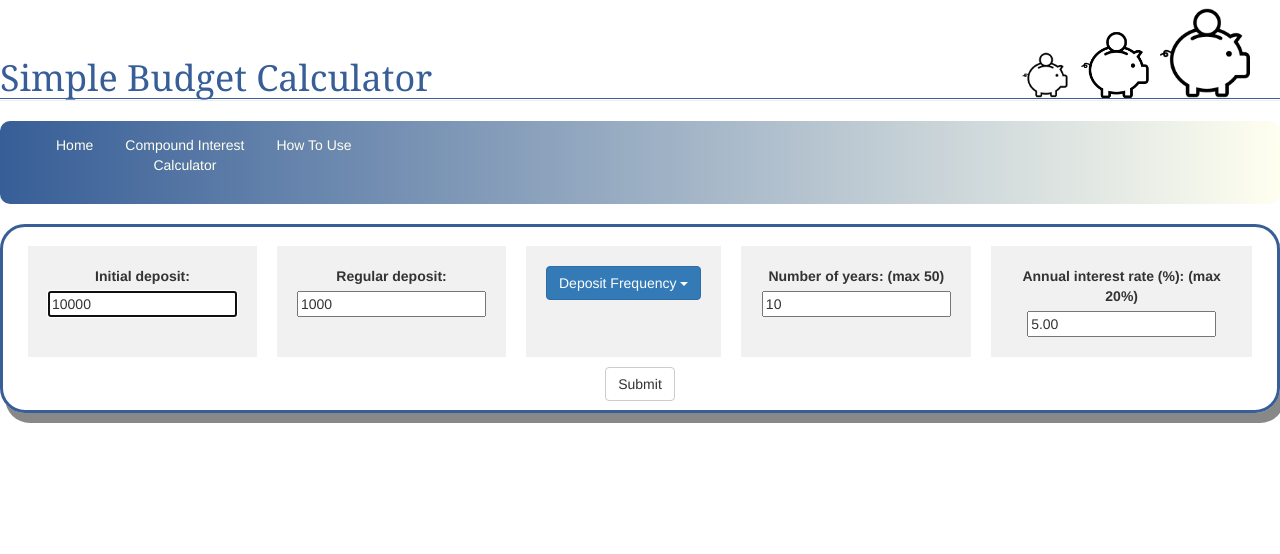
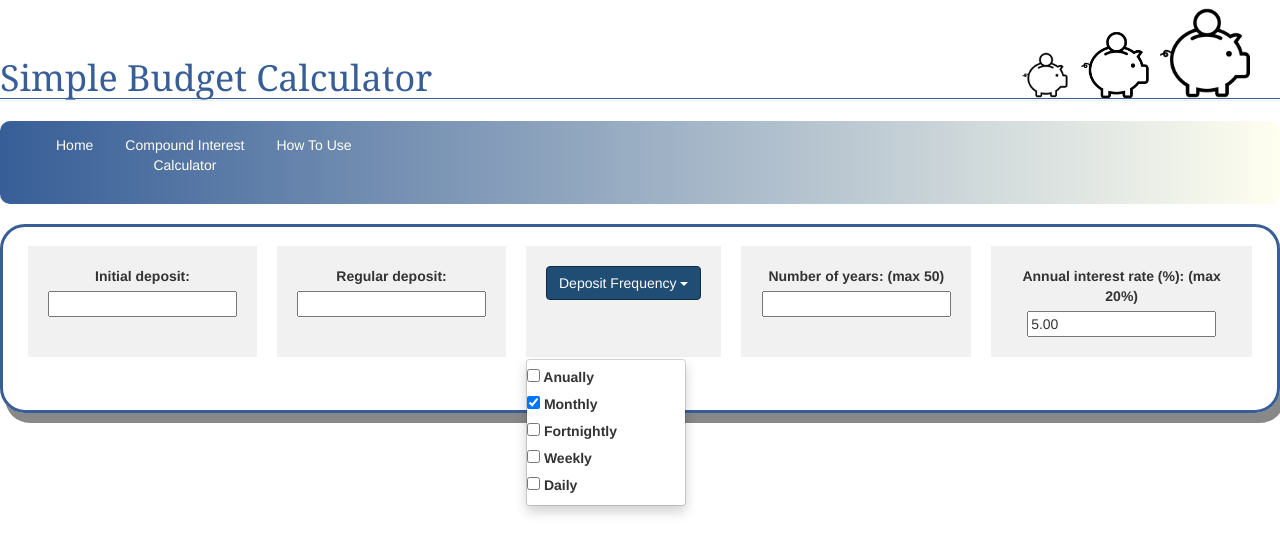
Before and after one commit to kennege/ABudgetCalculator, a PHP site: page /pages/compound_interest.html in a window 1280 px wide, after a click on "Deposit Frequency". Shown: the top 554 px of the page. Run offline with PHP 8.4, Linux system fonts and the light colour scheme.

Commit message:
compound interest calc

```diff
--- a/index.html
+++ b/index.html
@@ -191,8 +191,9 @@
 			<li><label><input class=plot_ch type=checkbox id=ch10 name=years value=30 title='30'> 30 Years</label></li>
 		</ul>
 	</div>
-	<div id="flotcontainer" class="flotcontainer"></div>
 </article>
+<br>
+<div class=container-fluid id=plot-container> <div id="flotcontainer" style="margin: 2% auto; width:90%; height:500px;"></div></div>
 <br>
 <div class='text-center'><button type="button" class="btn" id=reset_all style="display: none;">Reset</button></div>
 <br>
--- a/pages/compound_interest.html
+++ b/pages/compound_interest.html
@@ -13,11 +13,12 @@
 		<link rel="icon" href="bucket.ico" type="image/x-icon">
 
   <script src="../scripts/interest/Settings.js" defer></script>
+  <script src="../scripts/interest/Stats.js" defer></script>
   <script src="../scripts/interest/main.js" defer></script>
 
   <script src="../scripts/jquery-3.6.0.js"></script>
   <script src="../scripts/jquery.flot.js"></script>
-    <!-- <script src="https://maxcdn.bootstrapcdn.com/bootstrap/3.4.1/js/bootstrap.min.js"></script> -->
+    <script src="https://maxcdn.bootstrapcdn.com/bootstrap/3.4.1/js/bootstrap.min.js"></script>
 
 </head>
 	<body>
@@ -38,8 +39,8 @@
 		<section>
       <article class=container-fluid id=input_box>
         <div class="flex-container">
-          <div><label>Initial deposit:</label><input id=init_dep value=10000></div>
-          <div><label>Regular deposit:</label><input id=reg_dep value=1000></div>
+          <div><label>Initial deposit:</label><input id=init_dep></div>
+          <div><label>Regular deposit:</label><input id=reg_dep></div>
           <div class="dropdown">
             <button class="btn btn-primary dropdown-toggle" type="button" id=dep_freq data-toggle="dropdown">Deposit Frequency
             <span class="caret"></span></button>
@@ -51,17 +52,15 @@
               <li><label><input class=frequency id=c5 value=Daily type="checkbox">  Daily</label></a></li>
             </ul>
             </div>
-          <div><label>Number of years: <span>(max 50)</span></label><input id=num_years value="10"></div>
+          <div><label>Number of years: <span>(max 50)</span></label><input id=num_years></div>
           <div><label>Annual interest rate (%): <span>(max 20%)</span></label><input id=rate value="5.00"></div>
         </div>
           <button type="submit" id=submit class="btn btn-default">Submit</button>
         </form>
       </article>
       <br>
-      <article id=plot_box class=container-fluid style=display:none>
-        <div id="flotcontainer" class="flotcontainer"></div>
-      </article>
-      <br>
+        <div class=container-fluid id=plot-container> <div id="flotcontainer" style="margin: 2% auto; width:90%; height:500px;"></div></div>
+        <br>
       <div class='text-center'><button type="button" class="btn" id=reset_all style="display: none;">Reset</button></div>
       <br>
     </section>
--- a/scripts/income/Result.js
+++ b/scripts/income/Result.js
@@ -74,7 +74,9 @@ class Result {
       let xlabel = document.head.appendChild(document.createElement('style'));
       xlabel.innerHTML = `#flotcontainer:before {content: 'Time (${time})'`;
       $.plot($("#flotcontainer"), data, {legend : {position: "nw"}});
-
+      window.onresize = function(event) {
+        $.plot($("#flotcontainer"), data, {legend : {position: "nw"}});
+      }
       $('#plot_box').fadeIn(1000);
       $("#reset_all").fadeIn(1000);
     }
--- /dev/null
+++ b/scripts/interest/Stats.js
@@ -0,0 +1,21 @@
+class Stats {
+  #stats;
+  constructor(){
+  this.ping();
+  this.#stats = {};
+  }
+
+set = (stats) => this.#stats = stats;
+
+get = () => this.#stats;
+
+check() {
+  console.log("Checking settings...");
+  console.log(this.#stats.total);
+  console.log(this.#stats.interest);
+  console.log(this.#stats.deposits);
+}
+
+ping = () => console.log("I am Stat!");
+
+};
--- a/scripts/interest/main.js
+++ b/scripts/interest/main.js
@@ -1,17 +1,20 @@
-settings = new Settings();
+let settings = new Settings();
+let Stat = new Stats();
+
+function commas(str) {
+  return (str+"").replace(/.(?=(?:[0-9]{3})+\b)/g, '$&,');
+}
 
 function plot(settings, stats) {
   let n = settings.get_num_years(); // number of years (num_years)
   let total = stats.total;
   let deposits = stats.deposits;
-  let colours = ['black','blue'];
   labels = ['deposits', 'total'];
 
   function GenerateData(input_data, n){
     let data = [];
     for(i=0;i<n;i++){
       data.push([i + 1, input_data[i]]);
-
     }
     return data;
   }
@@ -32,8 +35,7 @@ function plot(settings, stats) {
       backgroundColor: {
         colors: ['ivory', 'white'] },
     clickable: true,
-    hoverable: true,
-},
+    hoverable: true,},
   };
 
   let deposit_data = GenerateData(deposits, n);
@@ -52,7 +54,10 @@ function plot(settings, stats) {
 
   let xlabel = document.head.appendChild(document.createElement('style'));
   xlabel.innerHTML = `#flotcontainer:before {content: 'Time (years)'`;
-   $.plot($("#flotcontainer"), dataset, options);
+  $.plot($("#flotcontainer"), dataset, options);
+  window.onresize = function(event) {
+    $.plot($("#flotcontainer"), dataset, options);
+  }
 
   // $.plot($("#flotcontainer"), data, {legend : {position: "nw"}});
 
@@ -104,13 +109,33 @@ function calc_interest(settings, total, deposits){
   return running_total;
 }
 
+function showTooltip(x, y, contents, color) {
+  $('<div id="tooltip">' + contents + '</div>').css( {
+    position: 'absolute',
+    width: '140px',
+    display: 'none',
+    'font-family': 'sans-serif',
+    'font-size': '12px',
+    top: y + 5,
+    left: x + 5,
+    'border-width': '2px',
+    'border-style': 'solid',
+    'border-color': color,
+    padding: '4px',
+    'background-color': "#eee",
+    opacity: 0.90
+}).appendTo("body").fadeIn(200);
+}
+
 $(document).ready(function(){
 
   $('#init_dep').focus();
-
+  $('#plot-container').hide();
+  stats = {};
   // ensure only one frequency checkbox is selected
   $('.frequency').click(function(event) {
-    for (let i = 1;i <= 5; i++)
+    console.log("here");
+  for (let i = 1;i <= 5; i++)
     {
       document.getElementById("c" + i).checked = false;
     }
@@ -135,8 +160,33 @@ $(document).ready(function(){
       'deposits' :  deposits,
       'interest' : interest
     };
+    Stat.set(stats);
+    $('#plot-container').show();
     for (let i=0; i<2; i++){
       plot(settings, stats);
+    }
+    return stats;
+  });
+
+  // Figure out which point is being hovered over and display that data
+  $("#flotcontainer").bind("plothover", function (event, pos, item){
+    if (item) {
+      if (previousPoint != item.dataIndex) {
+        previousPoint = item.dataIndex;
+
+        $("#tooltip").remove();
+
+        var x = item.datapoint[0];
+        var y = item.datapoint[1];
+
+        var label = "Year: " + x + "<br> Interest: $" + commas(Math.round(Stat.get().interest[x-1])) +
+          "<br> Deposits: $" + commas(Math.round(Stat.get().deposits[x-1] + settings.get_init_dep())) +  "<br> Total: $" + commas(Math.round(y));
+        showTooltip(item.pageX, item.pageY, label, item.series.color);
+      }
+    }
+    else {
+      $("#tooltip").remove();
+      previousPoint = null;
     }
   });
 
--- a/styles/interest_style.css
+++ b/styles/interest_style.css
@@ -1,16 +1,16 @@
-.dropdown {
+/* .dropdown {
   position: relative;
-  margin-left: 50%; /* More to the left */
+  margin-left: 50%;
   margin-right: 50%;
 }
 
 .dropdown-menu {
   position: absolute;
-  top: 100%; /* Bottom of button */
+  top: 100%;
   right: 0;
-  margin-left: 50%; /* More to the left */
+  margin-left: 50%;
   margin-right: 50%;
-}
+} */
 
 .flex-container {
   display: flex;
--- a/styles/style.css
+++ b/styles/style.css
@@ -125,10 +125,8 @@ section {
 }
 
 .flotcontainer {
-    width: 600px;
-    height: 300px;
-    text-align: left;
     margin: 0 auto;
+    padding: 40px 40px;
 }
 
 #flotcontainer:after {
```
Also changed, not shown: scripts/income/Cookie.js (+6 -2 lines), scripts/income/main.js (+7 -1 lines).
